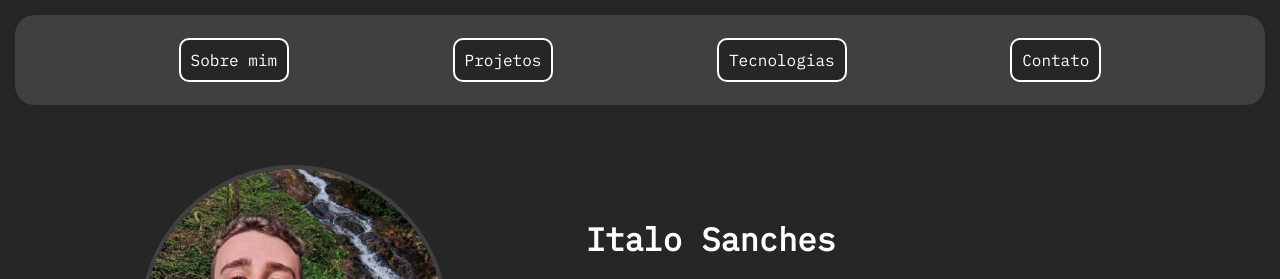
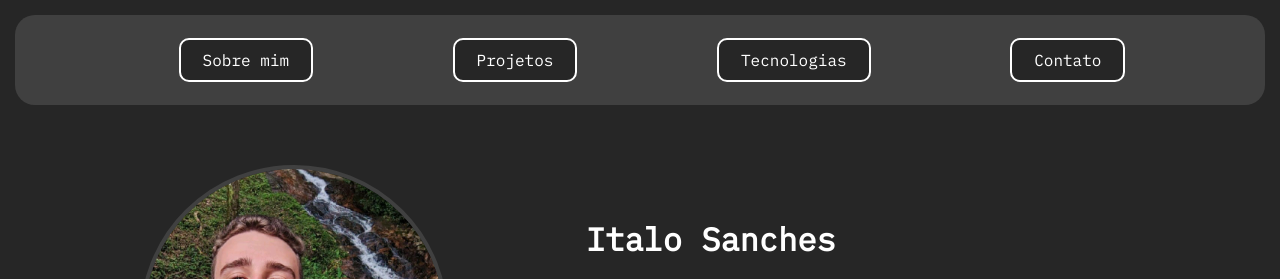
Before and after one commit to italosanches/Portifolio, a plain HTML site: page index.html in a window 1280 px wide. Shown: the top 279 px of the page. Drawn offline with Linux system fonts and the light colour scheme.

Commit message:
Novos ajustes

```diff
--- a/css/style.css
+++ b/css/style.css
@@ -42,7 +42,6 @@ nav {
   align-items: center;
   flex-wrap: wrap;
 }
-
 .button-default {
   padding: 10px;
   border-radius: 10px;
@@ -276,4 +275,10 @@ nav {
   .card-technology {
     width: 180px;
   }
+  .button-link {
+    display: block;
+    text-align: center;
+    max-width: 300px;
+    width: 100%;
+  }
 }
--- a/index.html
+++ b/index.html
@@ -12,10 +12,10 @@
     <header>
         <nav class="container">
             <ul class="list-links container">
-                <li><a href="" class="button-default">Sobre mim</a></li>
-                <li><a href="" class="button-default">Projetos</a></li>
-                <li><a href="" class="button-default">Tecnologias</a></li>
-                <li><a href="" class="button-default">Contato</a></li>
+                <li><a href="" class="button-default button-link">Sobre mim</a></li>
+                <li><a href="" class="button-default button-link">Projetos</a></li>
+                <li><a href="" class="button-default button-link">Tecnologias</a></li>
+                <li><a href="" class="button-default button-link">Contato</a></li>
             </ul>
         </nav>
     </header>
```
